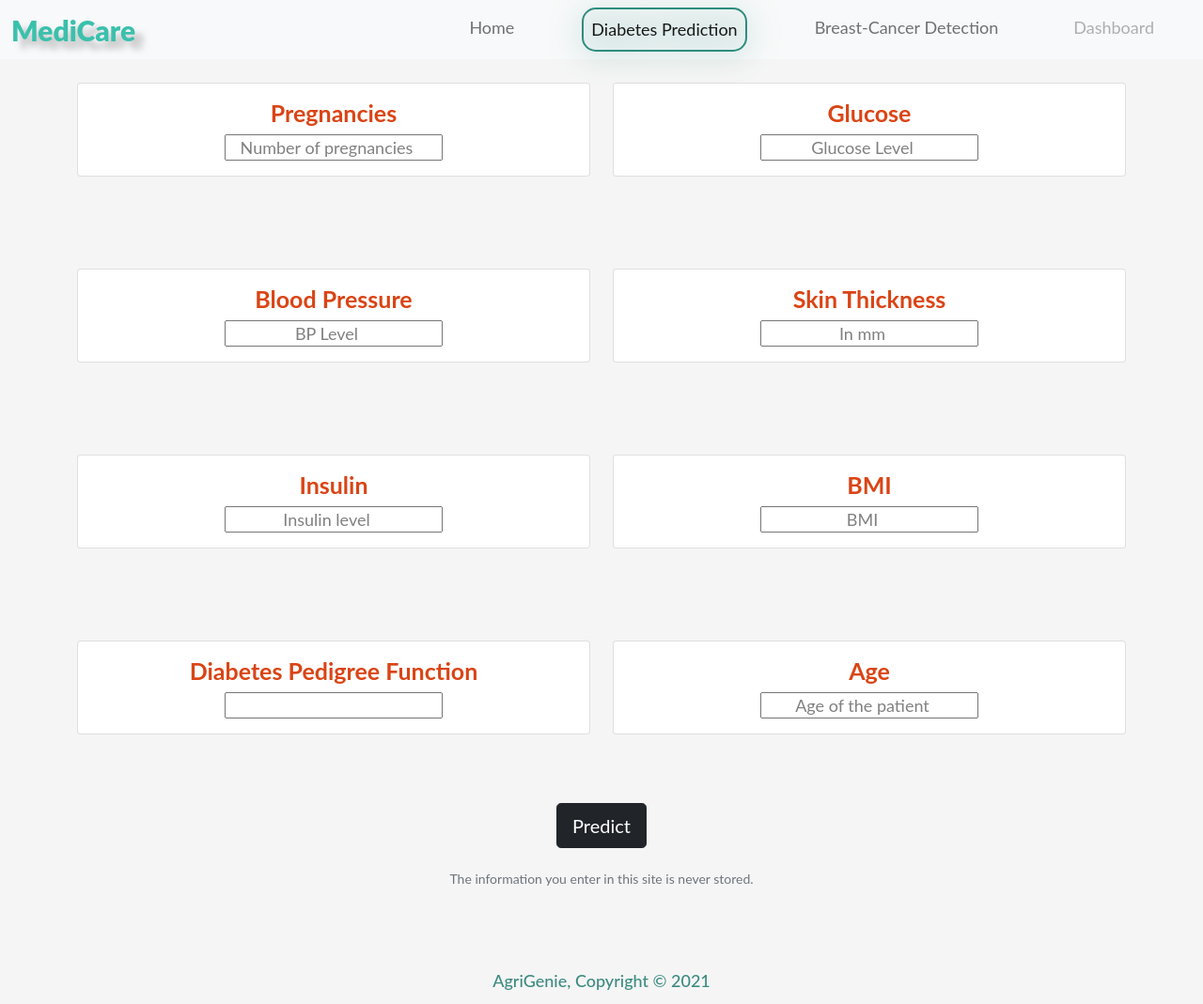
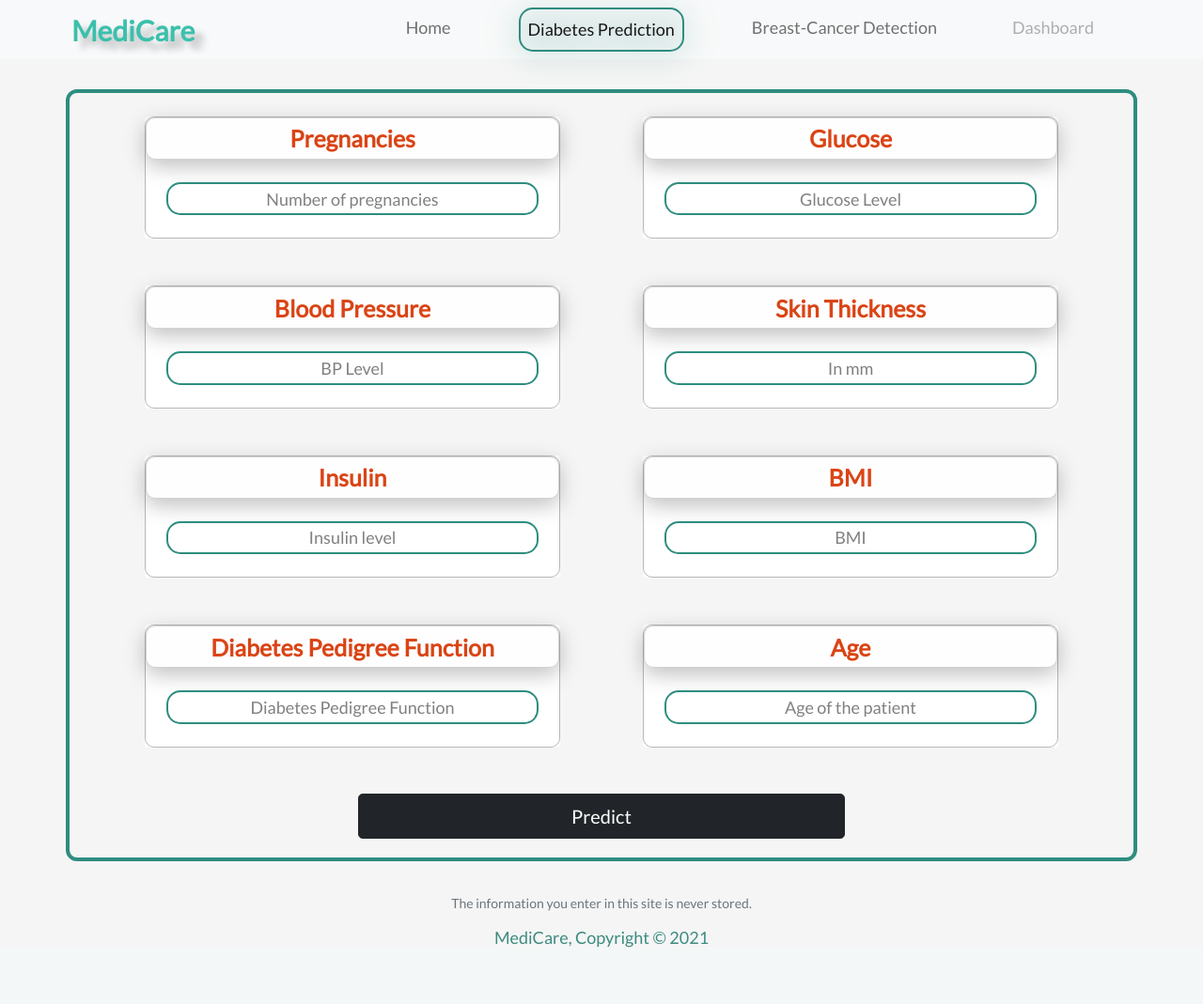
Before and after one commit to GDGCVITBHOPAL/MediCare, a Flask app: page /diabetes in a window 1280 px wide. Shown: the whole page at 94% size. After the commit the page ends 1009 px from the top, so only its background shows below. Run offline with Flask 2, Linux system fonts and the light colour scheme; parts of the project's set-up code (start-up, migrations or seed data) failed here and were passed over.

Commit message:
fix: cancer.html and diabetes.html

```diff
--- a/static/stylesheets/styles.css
+++ b/static/stylesheets/styles.css
@@ -1,3 +1,4 @@
+/* Tag styles */
 body {
     background-color: whitesmoke;
     text-align: center;
@@ -5,8 +6,32 @@ body {
     width: 100vw;
     font-family: Lato;
     font-style: normal;
+    overflow-x: hidden;
 }
 
+input{
+    background: #FFFFFF;
+    border: 2px solid #2E8D7F;
+    box-sizing: border-box;
+    border-radius: 15px;
+    padding: 0.3rem 1rem;
+    width: 90%;
+    margin-top: 1rem;
+    margin-bottom: 1.5rem;
+    text-align: left;
+}
+
+input::-webkit-outer-spin-button,
+input::-webkit-inner-spin-button {
+  -webkit-appearance: none;
+  margin: 0;
+}
+
+input[type=number] {
+  -moz-appearance: textfield;
+}
+
+/* Class Styles */
 .navbar-brand {
     font-weight: 900;
     font-size: 30px;
@@ -184,6 +209,70 @@ input[type="file"] {
     animation: spin 1s linear infinite;
 }
 
+
+.flexbox{
+    display: flex;
+    flex-direction: row;
+    justify-content: center;
+    align-items: center;
+}
+
+.flexbox-vertical{
+    display: flex;
+    flex-direction: column;
+    align-items: flex-end;
+}
+
+.description-text{
+    font-weight: bold;
+    font-size: 64px;
+    line-height: 77px;
+}
+
+.description-subText{
+    font-weight: 600;
+    font-size: 24px;
+    line-height: 29px;
+}
+
+.bordering{
+    border: 4px solid #2E8D7F;
+    box-sizing: border-box;
+    border-radius: 12px;
+    margin-top: 2rem;
+    margin-bottom: 2rem;
+    padding:0 3rem;
+}
+
+.card-body-inp{
+    background: #FFFFFF;
+    border: 1px solid #B8B8B8;
+    box-sizing: border-box;
+    border-radius: 10px;
+    padding: 0;
+}
+
+.card-title-inp{
+    background: #FFFEFE;
+    border: 1px solid #D3D3D3;
+    box-sizing: border-box;
+    box-shadow: 0px 7px 22px rgba(0, 0, 0, 0.25);
+    border-radius: 10px;
+    padding: 0.4rem 0;
+    width: 100%;
+}
+
+.card-inp{
+    border: 0px;
+    margin-left: 2rem ;
+    margin-right: 2rem;
+}
+
+.btn-size{
+    width:50%;
+}
+
+
 @keyframes spin {
     0% {
         transform: rotate(0deg);
@@ -194,6 +283,7 @@ input[type="file"] {
     }
 }
 
+ /* ID tag styles */
 
 #disease-image {
     width: 350px;
@@ -222,20 +312,6 @@ input[type="file"] {
     justify-content: flex-end;
 }
 
-.flexbox{
-    display: flex;
-    flex-direction: row;
-    justify-content: center;
-    align-items: center;
-}
-
-.flexbox-vertical{
-    display: flex;
-    flex-direction: column;
-    align-items: flex-end;
-}
-
-
 @media screen and (max-width:650px) {
     .flexbox{
         flex-direction: column;
@@ -249,16 +325,8 @@ input[type="file"] {
     .collapse:not(.show) {
         display: none !important;
     }
+
+    .bordering{
+        padding:0 1rem;
+    }
 }
-
-.description-text{
-    font-weight: bold;
-    font-size: 64px;
-    line-height: 77px;
-}
-
-.description-subText{
-    font-weight: 600;
-    font-size: 24px;
-    line-height: 29px;
-}
--- a/templates/diabetes.html
+++ b/templates/diabetes.html
@@ -11,12 +11,16 @@
         integrity="sha384-1BmE4kWBq78iYhFldvKuhfTAU6auU8tT94WrHftjDbrCEXSU1oBoqyl2QvZ6jIW3" crossorigin="anonymous">
     <!-- CSS File -->
     <link rel="stylesheet" href="../static/stylesheets/styles.css">
+    <!-- Font Attachments -->
+    <link rel="preconnect" href="https://fonts.googleapis.com">
+    <link rel="preconnect" href="https://fonts.gstatic.com" crossorigin>
+    <link href="https://fonts.googleapis.com/css2?family=Lato&display=swap" rel="stylesheet">
 </head>
 
 <body>
     <!-- Navigation Bar -->
     <nav class="navbar navbar-expand-lg navbar-light bg-light">
-        <div class="container-fluid">
+        <div class="container-fluid" style="width:90%">
             <a class="navbar-brand" href="{{ url_for('home') }}">MediCare</a>
             <button class="navbar-toggler" type="button" data-bs-toggle="collapse" data-bs-target="#navbarNav"
                 aria-controls="navbarNav" aria-expanded="false" aria-label="Toggle navigation">
@@ -42,15 +46,15 @@
     </nav>
 
     <!-- Input Form -->
-    <div class="container">
+    <div class="container bordering">
         <form action="{{ url_for('db_prediction') }}" method="post">
 
             <div class="row">
                 <!-- Input for Nitrogen -->
                 <div class="col-sm-6">
-                    <div class="card">
-                        <div class="card-body">
-                            <h5 class="card-title">Pregnancies</h5>
+                    <div class="card card-inp">
+                        <div class="card-body card-body-inp">
+                            <h5 class="card-title card-title-inp">Pregnancies</h5>
                             <input type="number" name="pregnancies" placeholder="Number of pregnancies" id="nitrogen-input"
                                 required="required">
                         </div>
@@ -59,9 +63,9 @@
 
                 <!-- Input for Phosphorus -->
                 <div class="col-sm-6">
-                    <div class="card">
-                        <div class="card-body">
-                            <h5 class="card-title">Glucose</h5>
+                    <div class="card card-inp">
+                        <div class="card-body card-body-inp">
+                            <h5 class="card-title card-title-inp">Glucose</h5>
                             <input type="number" name="glucose" placeholder="Glucose Level"
                                 id="phosphorus-input" required="required">
                         </div>
@@ -69,15 +73,12 @@
                 </div>
             </div>
 
-            <br>
-            <br>
-
             <div class="row">
                 <!-- Input for Potassium -->
                 <div class="col-sm-6">
-                    <div class="card">
-                        <div class="card-body">
-                            <h5 class="card-title">Blood Pressure</h5>
+                    <div class="card card-inp">
+                        <div class="card-body card-body-inp">
+                            <h5 class="card-title card-title-inp">Blood Pressure</h5>
                             <input type="number" name="bp" placeholder="BP Level" id="potassium-input"
                                 required="required">
                         </div>
@@ -86,9 +87,9 @@
 
                 <!-- Input for Temperature -->
                 <div class="col-sm-6">
-                    <div class="card">
-                        <div class="card-body">
-                            <h5 class="card-title">Skin Thickness</h5>
+                    <div class="card card-inp">
+                        <div class="card-body card-body-inp">
+                            <h5 class="card-title card-title-inp">Skin Thickness</h5>
                             <input type="number" name="skin_thickness" placeholder="In mm" id="temperature-input"
                                 required="required">
                         </div>
@@ -96,15 +97,12 @@
                 </div>
             </div>
 
-            <br>
-            <br>
-
             <div class="row">
                 <!-- Input for Humidity -->
                 <div class="col-sm-6">
-                    <div class="card">
-                        <div class="card-body">
-                            <h5 class="card-title">Insulin</h5>
+                    <div class="card card-inp">
+                        <div class="card-body card-body-inp">
+                            <h5 class="card-title card-title-inp">Insulin</h5>
                             <input type="number" name="insulin" placeholder="Insulin level"
                                 id="humidity-input" required="required">
                         </div>
@@ -113,9 +111,9 @@
 
                 <!-- Input for Temperature -->
                 <div class="col-sm-6">
-                    <div class="card">
-                        <div class="card-body">
-                            <h5 class="card-title">BMI</h5>
+                    <div class="card card-inp">
+                        <div class="card-body card-body-inp">
+                            <h5 class="card-title card-title-inp">BMI</h5>
                             <input type="number" name="bmi" placeholder="BMI" id="ph-input"
                                 required="required">
                         </div>
@@ -123,17 +121,14 @@
                 </div>
             </div>
 
-            <br>
-            <br>
-
             <div class="row">
                 <!-- Input for Humidity -->
                 <div class="col-sm-6">
-                    <div class="card">
-                        <div class="card-body">
-                            <h5 class="card-title">Diabetes Pedigree Function</h5>
+                    <div class="card card-inp">
+                        <div class="card-body card-body-inp">
+                            <h5 class="card-title card-title-inp">Diabetes Pedigree Function</h5>
                             <!-- (a function which scores likelihood of diabetes based on family history) -->
-                            <input type="number" name="dpf" placeholder=""
+                            <input type="number" name="dpf" placeholder="Diabetes Pedigree Function"
                                 id="humidity-input" required="required">
                         </div>
                     </div>
@@ -141,9 +136,9 @@
 
                 <!-- Input for Temperature -->
                 <div class="col-sm-6">
-                    <div class="card">
-                        <div class="card-body">
-                            <h5 class="card-title">Age</h5>
+                    <div class="card card-inp">
+                        <div class="card-body card-body-inp">
+                            <h5 class="card-title card-title-inp">Age</h5>
                             <input type="number" name="ph-level" placeholder="Age of the patient" id="ph-input"
                                 required="required">
                         </div>
@@ -152,26 +147,19 @@
             </div>
 
             <br>
+            <!-- Submit Button -->
+            <button type="submit" class="submit-btn btn btn-dark btn-lg btn-size">Predict</button>
             <br>
-
-            <!-- Submit Button -->
-            <button type="submit" class="submit-btn btn btn-dark btn-lg">Predict</button>
-            <br>
-            <div class="container" id="small-text">
-                <small id="inputHelp" class="form-text">The information you enter in this site is never
-                    stored.</small>
-            </div>
         </form>
-
-        <br>
-        <br>
-        <br>
-
         <!-- <h3>{{ prediction_text }}</h3> -->
     </div>
 
     <footer class="footer">
-        <p class="footer-text">AgriGenie, Copyright &copy; 2021</p>
+        <div class="container" id="small-text">
+            <small id="inputHelp" class="form-text">The information you enter in this site is never
+                stored.</small>
+        </div>
+        <p class="footer-text">MediCare, Copyright &copy; 2021</p>
     </footer>
 
 
```
Also changed, not shown: templates/cancer.html (+33 -44 lines).
